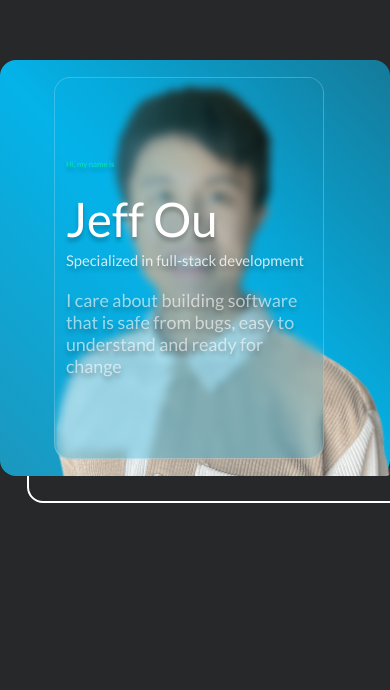
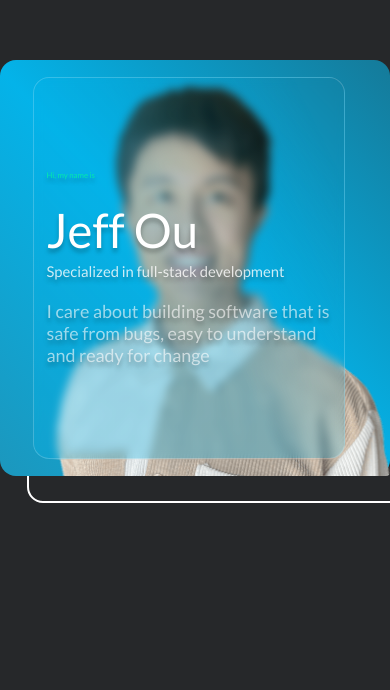
Before and after one commit to pophero110/2023-jeff-portfolio, a Next.js app: page / in a window 390 px wide. Shown: the part 154-844 px from the top of the page. Built offline with nearby package versions, Linux system fonts and the light colour scheme.

Commit message:
Change .main padding when screen is $tablet-sm

```diff
--- a/src/pages/index.module.scss
+++ b/src/pages/index.module.scss
@@ -1,5 +1,11 @@
+@import "../styles/variables";
+
 .main {
   padding: 0 15.41666667%;
   width: 100%;
   margin: 0 auto;
+
+  @media (max-width: $tablet-sm) {
+    padding: 0 10%;
+  }
 }
```
